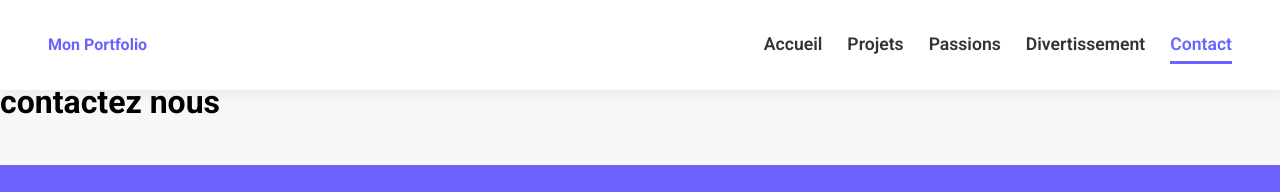
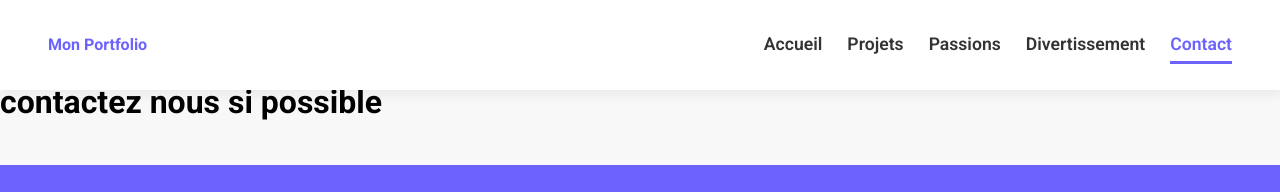
Before and after one commit to ndayol1234/Mon-Portfolio-2026, a plain HTML site: page contact.html in a window 1280 px wide. Shown: the top 192 px of the page. Drawn offline with Linux system fonts and the light colour scheme.

```diff
--- a/contact.html
+++ b/contact.html
@@ -28,7 +28,7 @@
         </nav>
     </header>
 <main>
-    <h1>contactez nous</h1>
+    <h1>contactez nous si possible</h1>
 </main>
 
     <footer>
```
